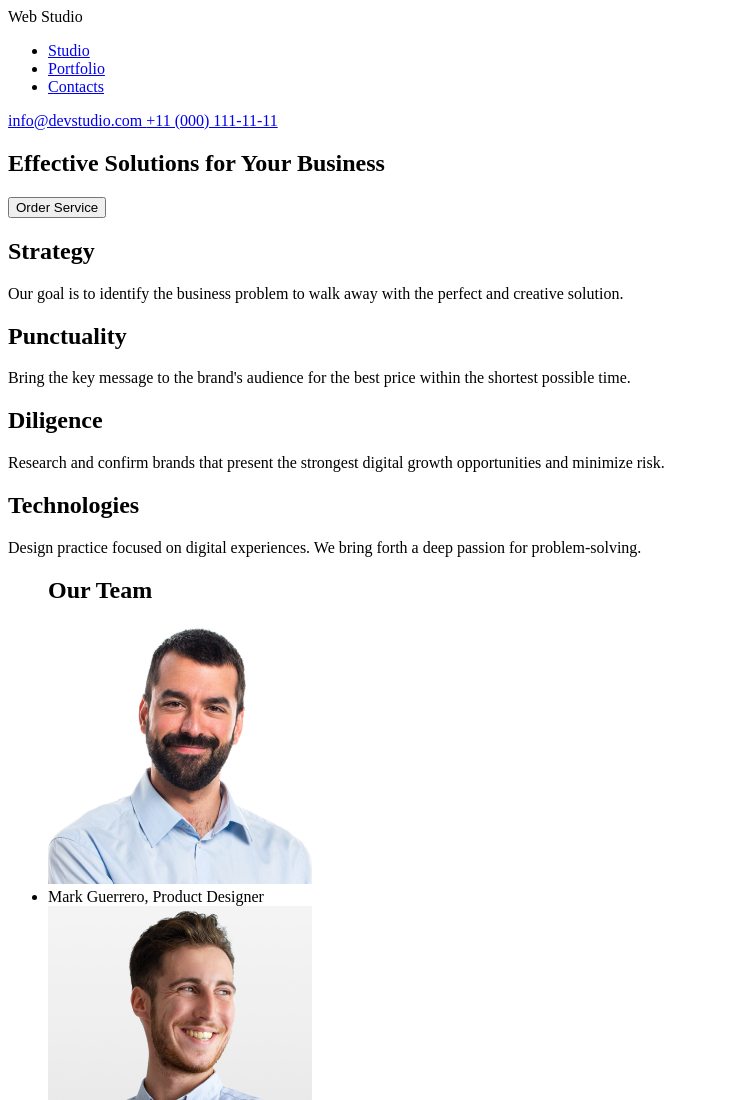
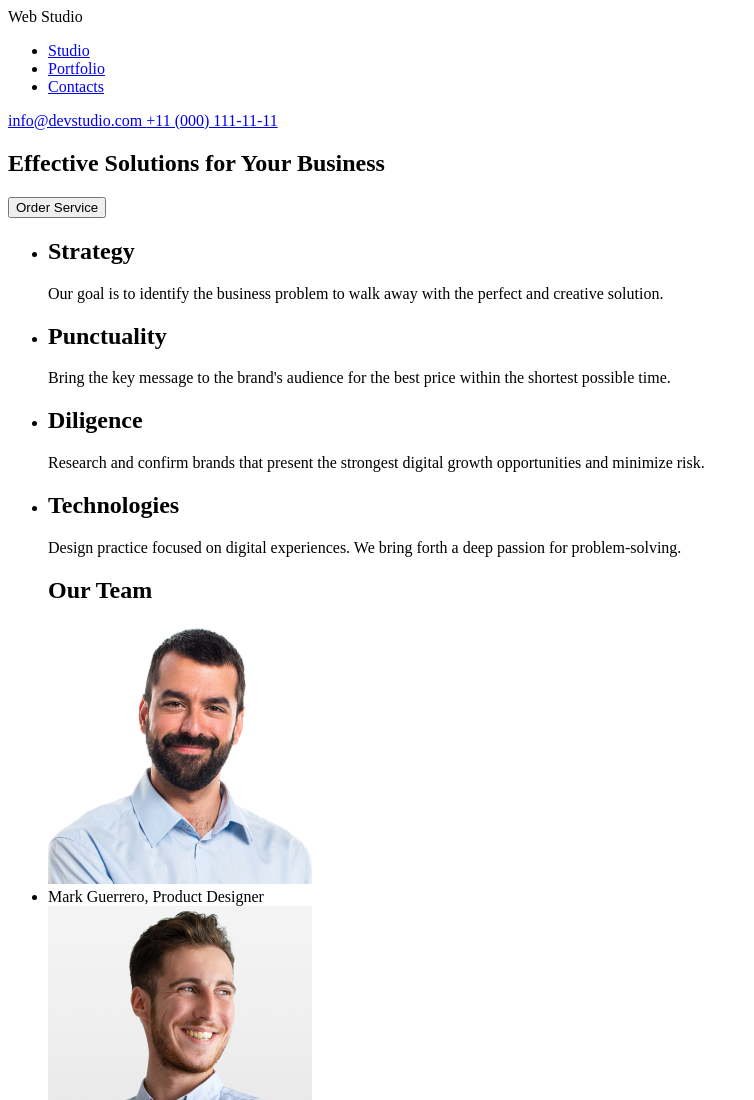
Before and after one commit to naxlicax/homework, a plain HTML site: page index.html in a window 1280 px wide. Shown: the top 1100 px of the page, without its empty margins (0-754 px from the left). Drawn offline with Linux system fonts and the light colour scheme.

Commit message:
paragraphs edited

```diff
--- a/index.html
+++ b/index.html
@@ -28,26 +28,30 @@
         <h1>Effective Solutions for Your Business</h1>
         <button type="“button”">Order Service</button>
       </section>
-      <span>
+      <section>
+        <ul>
+          <li>
             <h2>Strategy</h2>
             Our goal is to identify the business problem to walk away with the
             perfect and creative solution.
-      </span>
-      <span>
+          </li>
+          <li>
             <h2>Punctuality</h2>
-        Bring the key message to the brand's audience for the best price within
-        the shortest possible time.
-      </span>
-      <span>
+            Bring the key message to the brand's audience for the best price
+            within the shortest possible time.
+          </li>
+          <li>
             <h2>Diligence</h2>
-        Research and confirm brands that present the strongest digital growth
-        opportunities and minimize risk.
-      </span>
-      <span>
+            Research and confirm brands that present the strongest digital
+            growth opportunities and minimize risk.
+          </li>
+          <li>
             <h2>Technologies</h2>
-        Design practice focused on digital experiences. We bring forth a deep
-        passion for problem-solving.
-      </span>
+            Design practice focused on digital experiences. We bring forth a
+            deep passion for problem-solving.
+          </li>
+        </ul>
+      </section>
       <section>
         <ul>
           <h2>Our Team</h2>
```
Lines whose indentation alone changed are shown as unchanged.
